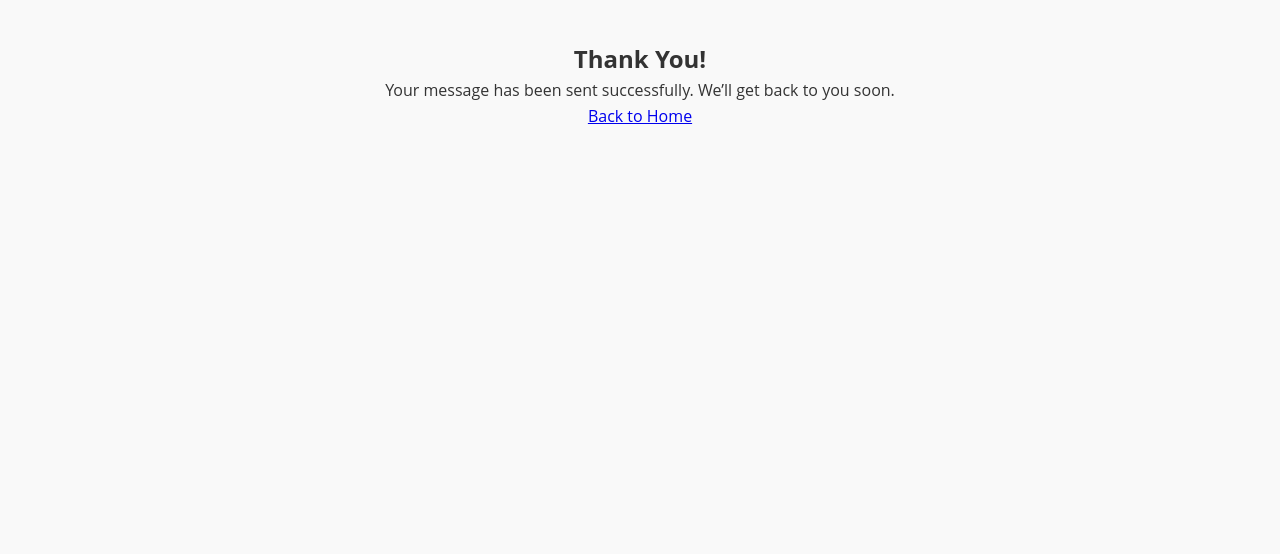
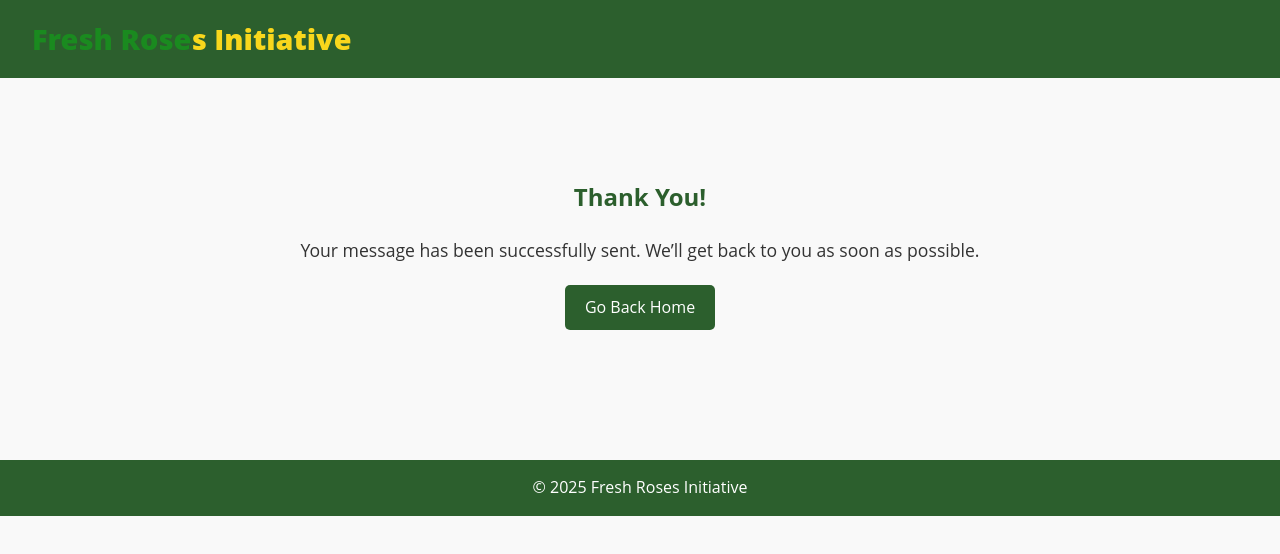
Before and after one commit to infojobport06-prog/freshrose, a plain HTML site: page success.html in a window 1280 px wide. Drawn offline with Linux system fonts and the light colour scheme.

Commit message:
Add files via upload

```diff
--- a/success.html
+++ b/success.html
@@ -2,14 +2,51 @@
 <html lang="en">
 <head>
   <meta charset="UTF-8">
+  <meta name="viewport" content="width=device-width, initial-scale=1.0">
   <title>Message Sent - Fresh Roses Initiative</title>
   <link rel="stylesheet" href="style.css">
+  <style>
+    .success {
+      text-align: center;
+      padding: 100px 20px;
+    }
+    .success h2 {
+      color: #2c5f2d;
+      margin-bottom: 20px;
+    }
+    .success p {
+      font-size: 1.1rem;
+      color: #333;
+    }
+    .success a {
+      display: inline-block;
+      margin-top: 20px;
+      background: #2c5f2d;
+      color: #fff;
+      padding: 10px 20px;
+      border-radius: 5px;
+      text-decoration: none;
+    }
+    .success a:hover {
+      background: #ff4d6d;
+    }
+  </style>
 </head>
 <body>
-  <section class="contact">
+  <header>
+    <nav>
+      <h1 class="logo">Fresh Roses Initiative</h1>
+    </nav>
+  </header>
+
+  <section class="success">
     <h2>Thank You!</h2>
-    <p>Your message has been sent successfully. We’ll get back to you soon.</p>
-    <a href="index.html" class="btn">Back to Home</a>
+    <p>Your message has been successfully sent. We’ll get back to you as soon as possible.</p>
+    <a href="index.html">Go Back Home</a>
   </section>
+
+  <footer>
+    <p>© 2025 Fresh Roses Initiative</p>
+  </footer>
 </body>
 </html>
```
